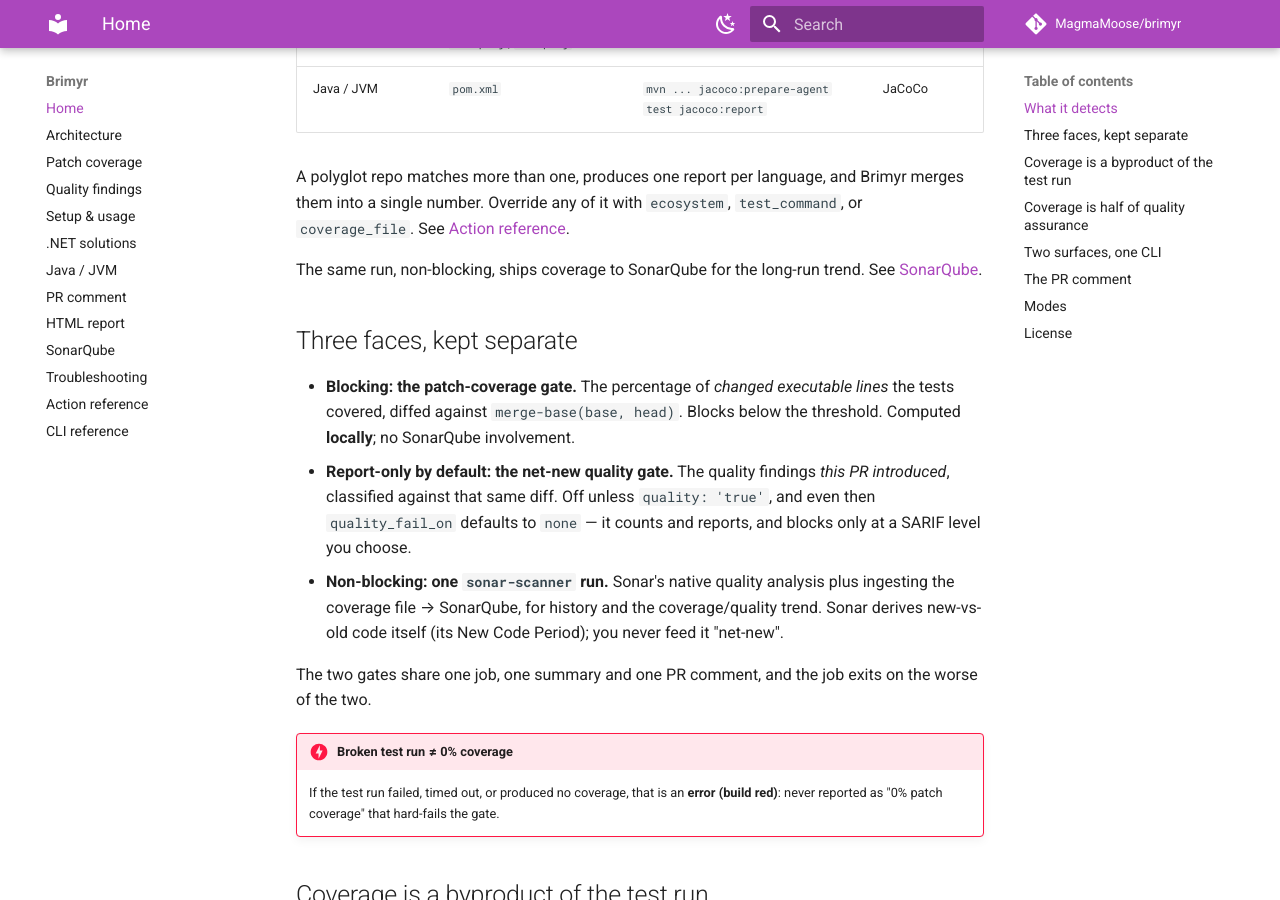
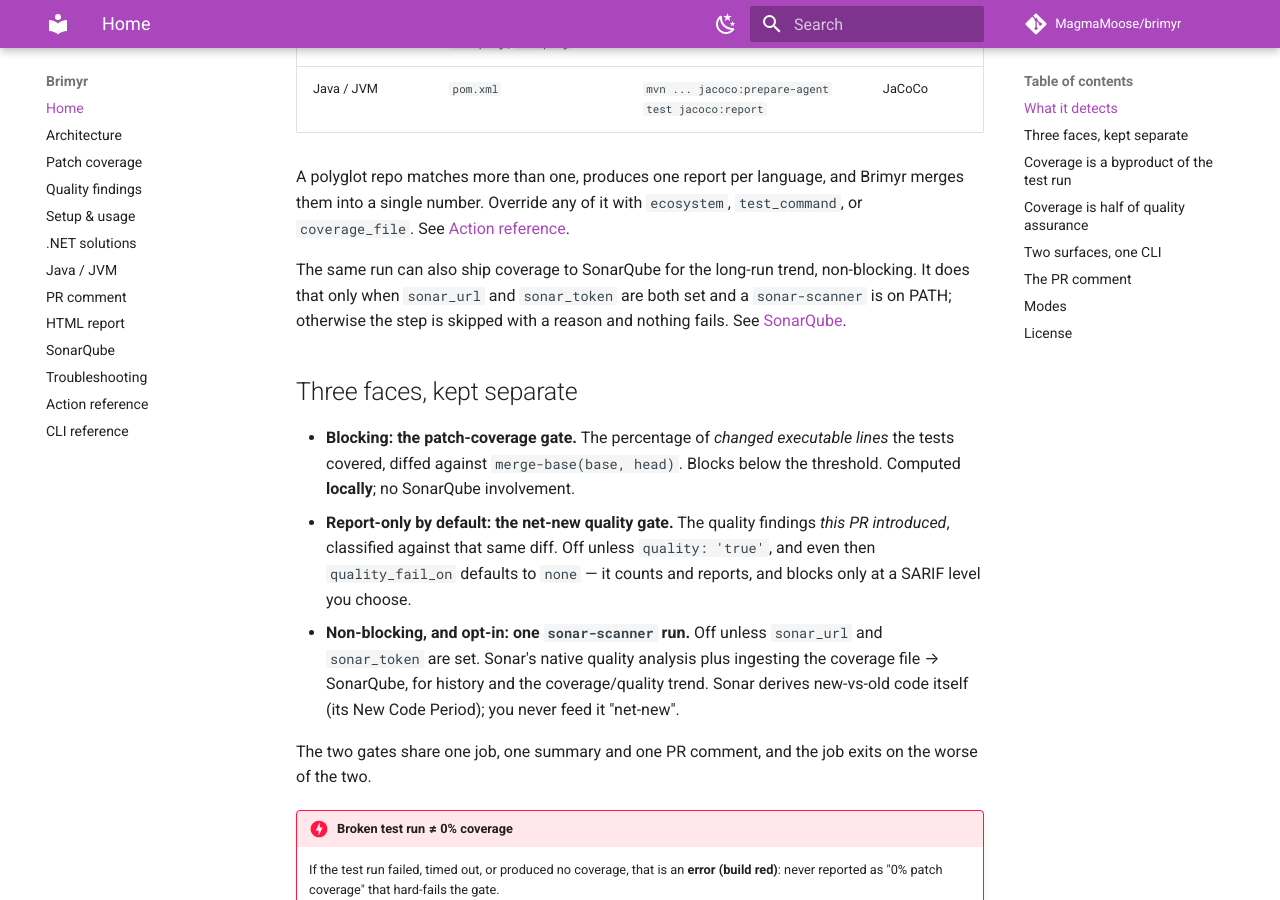
Before and after one commit to MagmaMoose/brimyr, an MkDocs documentation site: the page built from docs/index.md, in a window 1280 px wide and 900 px high, scrolled down 966 px. Built offline with MkDocs 1.6.1 and Material for MkDocs 9.7.7, drawn with Linux system fonts in a browser that asks for light colours; comment, search, counter and statistics services are not loaded.

Commit message:
docs(sonar): the SonarQube pass is opt-in, and skipping it is not running it (#42)

```diff
--- a/docs/index.md
+++ b/docs/index.md
@@ -40,8 +40,9 @@
 merges them into a single number. Override any of it with `ecosystem`,
 `test_command`, or `coverage_file`. See [Action reference](action.md).
 
-The same run, non-blocking, ships coverage to SonarQube for the long-run trend. See
-[SonarQube](sonarqube.md).
+The same run can also ship coverage to SonarQube for the long-run trend, non-blocking. It does
+that only when `sonar_url` and `sonar_token` are both set and a `sonar-scanner` is on PATH;
+otherwise the step is skipped with a reason and nothing fails. See [SonarQube](sonarqube.md).
 
 ## Three faces, kept separate
 
@@ -52,7 +53,8 @@
   PR introduced*, classified against that same diff. Off unless `quality: 'true'`,
   and even then `quality_fail_on` defaults to `none` — it counts and reports, and
   blocks only at a SARIF level you choose.
-- **Non-blocking: one `sonar-scanner` run.** Sonar's native quality analysis plus
+- **Non-blocking, and opt-in: one `sonar-scanner` run.** Off unless `sonar_url` and
+  `sonar_token` are set. Sonar's native quality analysis plus
   ingesting the coverage file → SonarQube, for history and the coverage/quality
   trend. Sonar derives new-vs-old code itself (its New Code Period); you never feed
   it "net-new".
```
Also changed, not shown: AGENTS.md (+3 -1 lines), CLAUDE.md (+2 -1 lines), 1 other file.
